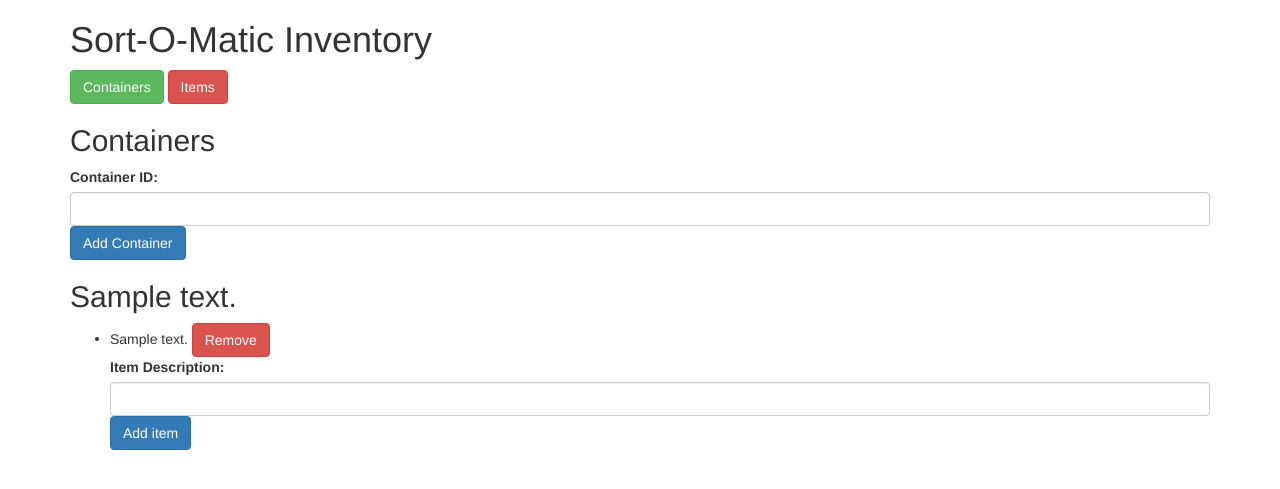
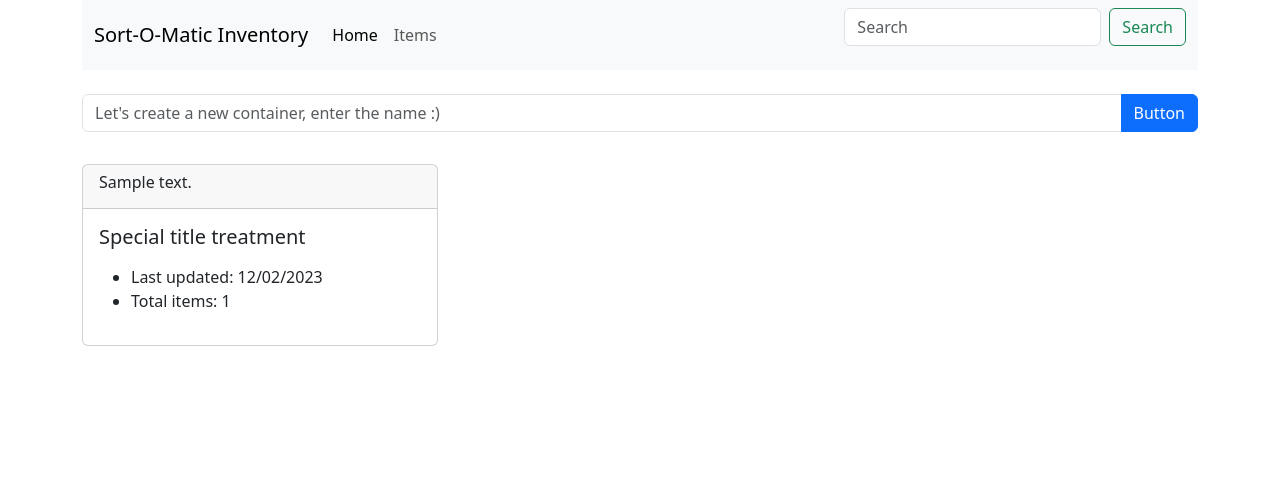
Before and after one commit to Tim28/sort-o-matic, a Flask app: page / in a window 1280 px wide. Shown: the top 489 px of the page. Run offline with Flask 3, Linux system fonts and the light colour scheme; tables that the repository leaves empty hold one stand-in row (values such as "Sample post"); some libraries are stand-ins or nearby versions.

Commit message:
Started frontend development
- Changed Flask-bootstrap to Bootstrap-flask dependency
- Created container.html view
- Made new routes
- Created additions in models.py

```diff
--- a/requirements.txt
+++ b/requirements.txt
@@ -1,5 +1,5 @@
 flask==2.2.3
-flask-bootstrap==3.3.7.1
+bootstrap-flask==2.2.0
 flask-sqlalchemy==3.0.3
 flask-migrate==4.0.4
 
--- a/sort-o-matic/app.py
+++ b/sort-o-matic/app.py
@@ -1,7 +1,7 @@
 import os
 
 from flask import Flask, render_template, request, redirect
-from flask_bootstrap import Bootstrap
+from flask_bootstrap import Bootstrap5
 from flask_migrate import Migrate
 
 import models
@@ -10,7 +10,7 @@ from models import SortOMatic, db
 DB_PATH = os.getenv('DATABASE_PATH', '/data/sort-o-matic.sqlite')
 
 app = Flask(__name__)
-bootstrap = Bootstrap(app)
+bootstrap = Bootstrap5(app)
 app.config["SQLALCHEMY_DATABASE_URI"] = f"sqlite:///{DB_PATH}"
 # app.config['SQLALCHEMY_TRACK_MODIFICATIONS'] = False  # Might be interesting to use less memory
 
@@ -46,6 +46,9 @@ def index():
 def items():
     return render_template('items.html', items=sortomatic.get_items())
 
+@app.route('/container/<container_id>')
+def container(container_id):
+    return render_template('container.html', container=sortomatic.get_container(container_id))
 
 if __name__ == '__main__':
     app.run(debug=True, port=8080)
--- a/sort-o-matic/models.py
+++ b/sort-o-matic/models.py
@@ -76,11 +76,16 @@ class SortOMatic:
     def get_containers(self):
         Container.query: Query
 
-        return {
+        return [
             container
             for container
             in Container.query.all()
-        }
+        ]
+
+    #TODO Sanitize user input for only nummeric values
+    def get_container(self, container_id):
+        container = Container.query.filter_by(id=container_id).first();
+        return container
 
     def get_items(self):
         Item.query: Query
--- a/sort-o-matic/templates/containers.html
+++ b/sort-o-matic/templates/containers.html
@@ -1,39 +1,72 @@
-{% extends 'bootstrap/base.html' %}
+{{ bootstrap.load_css() }}
 
 {% block content %}
     <div class="container">
+
         {% include 'menu.html' %}
+        <div class="row ">
 
-        <h2>Containers</h2>
             <form method="post">
-            <div class="form-group">
-                <label for="container_name">Container ID:</label>
-                <input type="text" class="form-control" name="container_name" required>
-                <button type="submit" class="btn btn-primary" name="action" value="add_container">Add Container</button>
+                <div class="input-group mb-3">
+                    <input type="text" class="form-control" name="container_name" required placeholder="Let's create a new container, enter the name :)" aria-describedby="button-addon2">
+                    <button type="submit" class="btn btn-primary" name="action" type="submit" value="add_container" id="button-addon1">Button</button>
                 </div>
             </form>
+        </div>
+
+        <div class="row row-cols-1 row-cols-md-3 g-4">
+
             {% for container in inventory %}
-            <h2>{{ container.description }}</h2>
+
+                <div class="col-sm-6">
+                    <div class="card">
+                        <a href="/container/{{ container.id }}" class="stretched-link"></a>
+
+                        <div class="card-header"><h6>{{ container.description }}</h6></div>
+                        <div class="card-body">
+                            <h5 class="card-title">Special title treatment</h5>
+                            <p class="card-text">
+
+{#                                TODO make dynamic content#}
                             <ul>
-                {% for item in container.items %}
-                    <li>{{ item.description }}
-                        <form method="post" style="display:inline">
-                            <input type="hidden" name="container_id" value="{{ container.id }}">
-                            <input type="hidden" name="item_id" value="{{ item.id }}">
-                            <button type="submit" class="btn btn-danger" name="action" value="remove_item">Remove</button>
-                        </form>
-                    </li>
+                            <li>Last updated: 12/02/2023</li>
+                            <li>Total items: {{ container.items |length }}</li>
+                            </ul>
+{#                                {% for item in container.items %}#}
+{#                                    <li>{{ item.description }}#}
+{#                                        <form method="post" style="display:inline">#}
+{#                                            <input type="hidden" name="container_id" value="{{ container.id }}">#}
+{#                                            <input type="hidden" name="item_id" value="{{ item.id }}">#}
+{#                                            <button type="submit" class="btn btn-danger" name="action"#}
+{#                                                    value="remove_item">Remove#}
+{#                                            </button>#}
+{#                                        </form>#}
+{#                                    </li>#}
+{#                                {% endfor %}#}
+{#                                <form method="post">#}
+{#                                    <div class="form-group">#}
+{#                                        <label for="item_description">Item Description:</label>#}
+{#                                        <input type="text" class="form-control" name="item_description" required/>#}
+{#                                        <input type="hidden" name="container_id" required value="{{ container.id }}"/>#}
+{#                                        <button type="submit" class="btn btn-primary" name="action" value="add_item">Add#}
+{#                                            item#}
+{#                                        </button>#}
+{#                                    </div>#}
+{#                                </form>#}
+                            </ul>
+                            </p>
+{#                            <a href="#" class="btn btn-primary btn-success">Add Item</a>#}
+{#                            <a href="#" class="btn btn-primary btn-danger">Remove</a>#}
+                        </div>
+                    </div>
+                </div>
+
             {% endfor %}
-                <form method="post">
-                    <div class="form-group">
-                        <label for="item_description">Item Description:</label>
-                        <input type="text" class="form-control" name="item_description" required/>
-                        <input type="hidden" name="container_id" required value="{{ container.id }}"/>
-                        <button type="submit" class="btn btn-primary" name="action" value="add_item">Add item</button>
+
         </div>
-                </form>
-            </ul>
-        {% endfor %}
     </div>
 
 {% endblock %}
+
+
+{{ bootstrap.load_js() }}
--- a/sort-o-matic/templates/menu.html
+++ b/sort-o-matic/templates/menu.html
@@ -1,4 +1,24 @@
-<h1>Sort-O-Matic Inventory</h1>
-<a class="btn btn-success" href="/">Containers</a>
-<a class="btn btn-danger" href="/items">Items</a>
-<br/>
+<nav class="navbar navbar-expand-lg navbar-light bg-light">
+    <div class="container-fluid">
+        <a class="navbar-brand" href="/">Sort-O-Matic Inventory</a>
+        <button class="navbar-toggler" type="button" data-bs-toggle="collapse" data-bs-target="#navbarSupportedContent" aria-controls="navbarSupportedContent" aria-expanded="false" aria-label="Toggle navigation">
+            <span class="navbar-toggler-icon"></span>
+        </button>
+        <div class="collapse navbar-collapse" id="navbarSupportedContent">
+            <ul class="navbar-nav me-auto mb-2 mb-lg-0">
+                <li class="nav-item">
+                    <a class="nav-link active" aria-current="page" href="/">Home</a>
+                </li>
+                <li class="nav-item">
+                    <a class="nav-link" href="/items">Items</a>
+                </li>
+            </ul>
+{#            TODO make this work#}
+            <form class="d-flex">
+                <input class="form-control me-2" type="search" placeholder="Search" aria-label="Search">
+                <button class="btn btn-outline-success" type="submit">Search</button>
+            </form>
+        </div>
+    </div>
+</nav>
+<br>
```
Also changed, not shown: sort-o-matic/templates/container.html (added, +69 -0 lines), sort-o-matic/templates/items.html (+35 -6 lines). Lines whose indentation alone changed are shown as unchanged.
